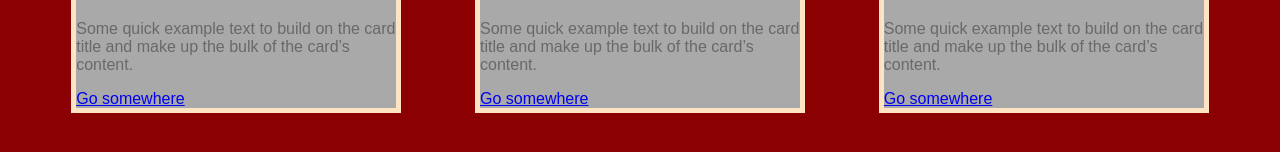
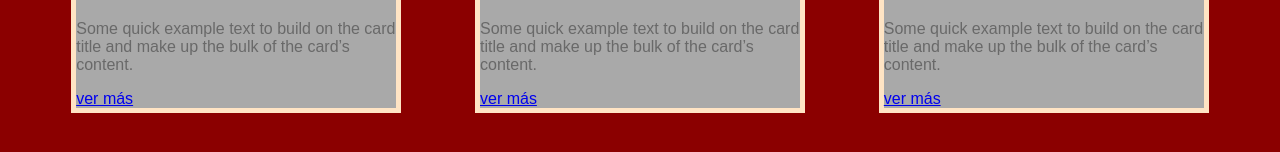
Before and after one commit to gonza0copilot/Interfaz_Usuario, a plain HTML site: page index.html in a window 1280 px wide. Shown: the part 426-578 px from the top of the page. Drawn offline with Linux system fonts and the light colour scheme.

Commit message:
commit"paginas"

```diff
--- a/index.html
+++ b/index.html
@@ -23,7 +23,7 @@
                 <p class="card-text">Some quick example text to build on the card title and make up the bulk of the
                     card’s
                     content.</p>
-                <a href="#" class="btn btn-primary">Go somewhere</a>
+                <a href="PAGINAS/salon1.html" class="btn btn-primary">ver más</a>
             </div>
         </div>
 
@@ -35,7 +35,7 @@
                 <p class="card-text">Some quick example text to build on the card title and make up the bulk of the
                     card’s
                     content.</p>
-                <a href="#" class="btn btn-primary">Go somewhere</a>
+                <a href="PAGINAS/salon2.html" class="btn btn-primary">ver más</a>
             </div>
         </div>
 
@@ -46,7 +46,7 @@
                 <p class="card-text">Some quick example text to build on the card title and make up the bulk of the
                     card’s
                     content.</p>
-                <a href="#" class="btn btn-primary">Go somewhere</a>
+                <a href="PAGINAS/salon3.html" class="btn btn-primary">ver más</a>
             </div>
         </div>
 
```
Also changed, not shown: PAGINAS/salon1.html (added, +11 -0 lines), PAGINAS/salon2.html (added, +11 -0 lines), PAGINAS/salon3.html (added, +11 -0 lines).
